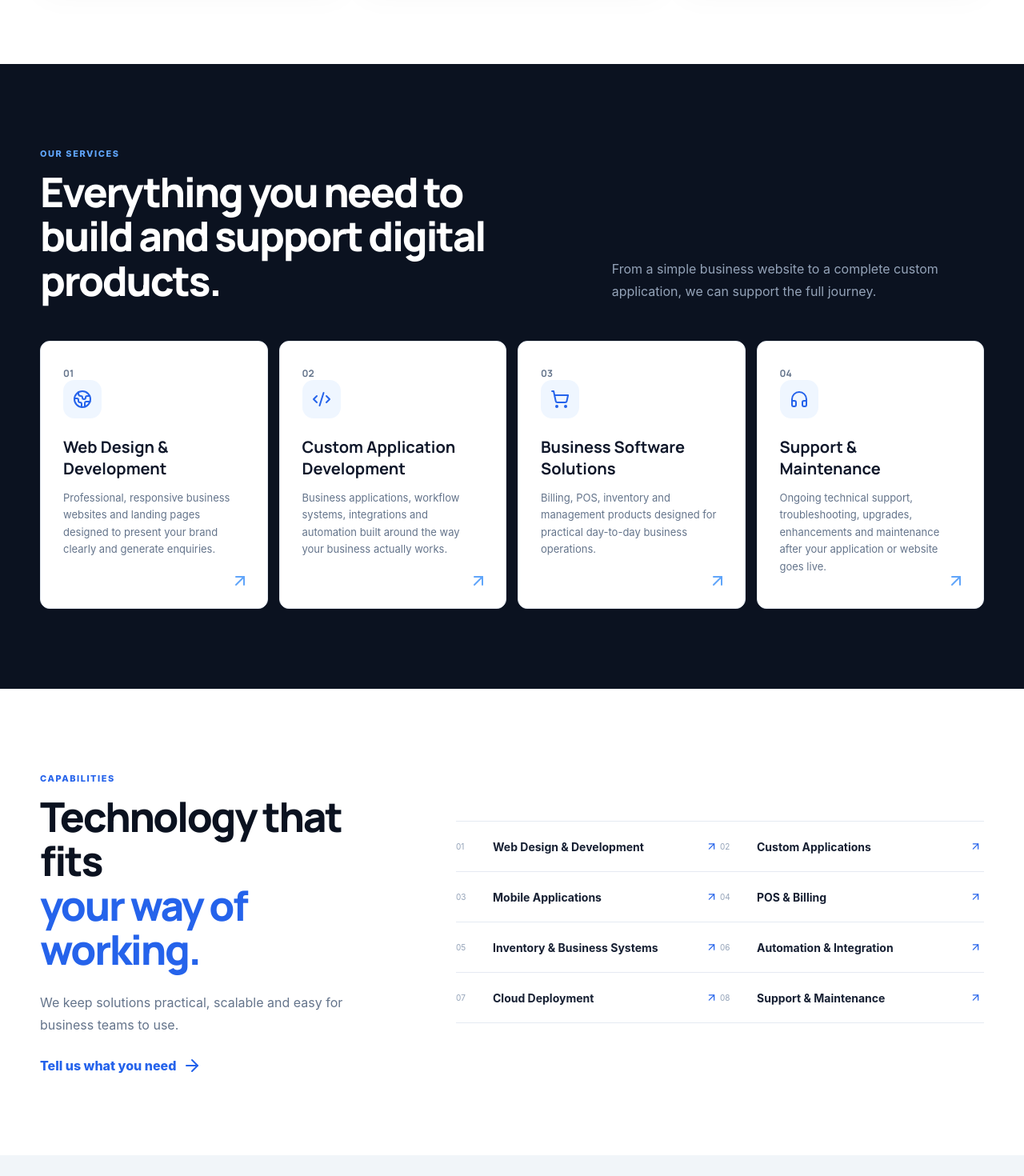
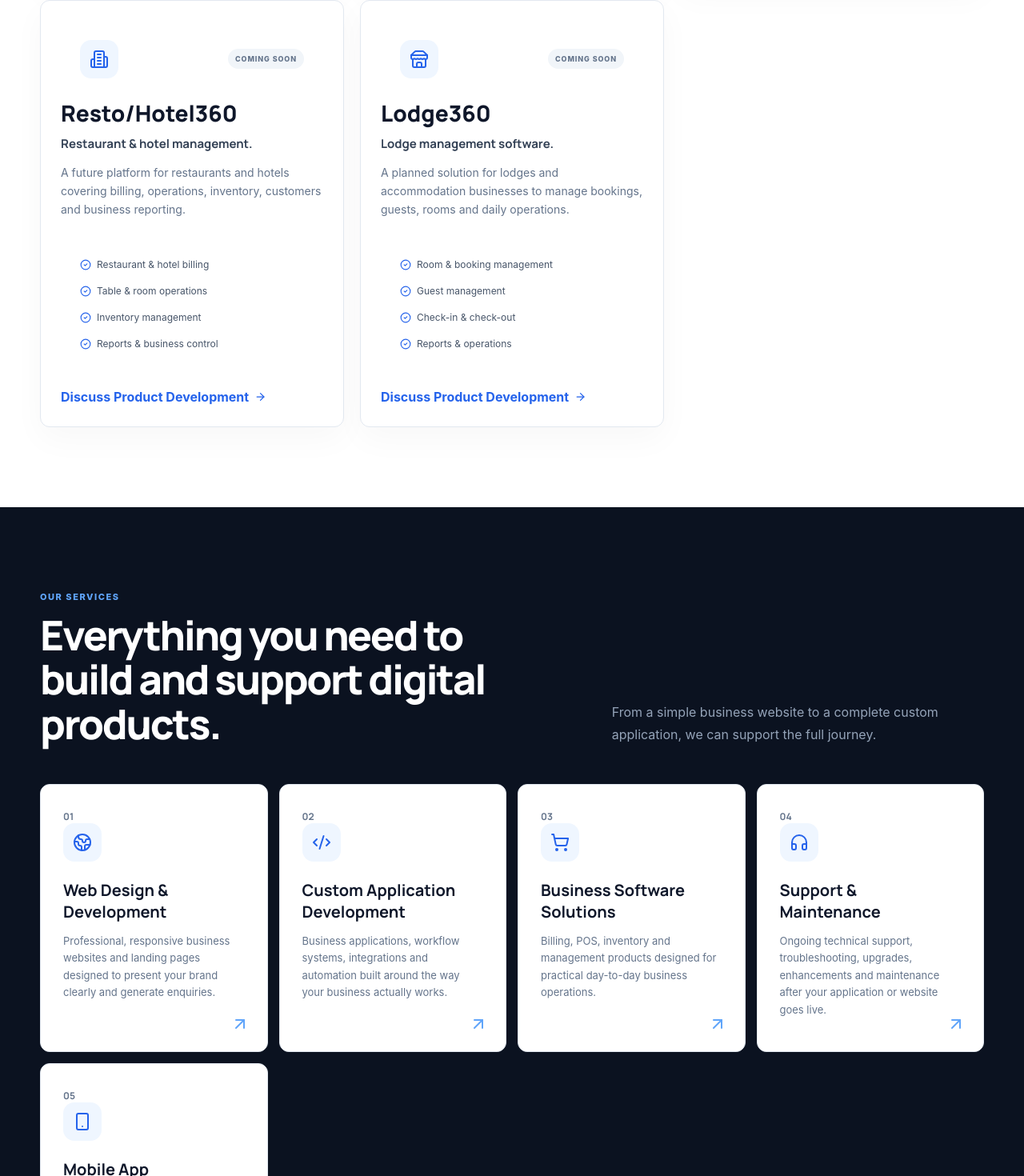
Before and after one commit to rajeshkumarveeru-png/r2techsolutions, a React (Vite) app: page / in a window 1280 px wide. Shown: the part 1883-3353 px from the top of the page at 80% size. Built offline with nearby package versions, Linux system fonts and the light colour scheme.

Commit message:
additional info!

```diff
--- a/src/App.tsx
+++ b/src/App.tsx
@@ -1,7 +1,7 @@
 import { useState } from 'react'
 import {
   ArrowRight, ArrowUpRight, Barcode, BarChart3, Boxes, CheckCircle2,
-  Code2, CreditCard, Globe2, Headphones, HeartPulse, HardDrive, Menu,
+  Building2, Code2, CreditCard, Globe2, Headphones, HeartPulse, HardDrive, Menu,
   MessageCircle, Package, Phone, ShoppingCart, Smartphone, Sparkles,
   Store, Users, X, Zap
 } from 'lucide-react'
@@ -15,6 +15,8 @@ const products = [
   { icon: ShoppingCart, name: 'SmartBill', tag: 'AVAILABLE', title: 'Smart billing. Simple business.', text: 'A practical billing, POS, inventory and business management platform for growing businesses.', features: ['GST billing & payments', 'Inventory & stock control', 'Customers & expenses', 'Reports & WhatsApp invoice'] },
   { icon: Sparkles, name: 'Jewell360', tag: 'COMING SOON', title: 'Jewellery business management.', text: 'A focused platform planned for jewellery stores with billing, stock, customer and business operations.', features: ['Jewellery billing', 'Stock management', 'Customer management', 'Reports & operations'] },
   { icon: Package, name: 'Textile360', tag: 'COMING SOON', title: 'Textile business management.', text: 'A dedicated software platform planned for textile and garment businesses.', features: ['Product management', 'Sales & billing', 'Inventory control', 'Customers & reports'] },
+  { icon: Building2, name: 'Resto/Hotel360', tag: 'COMING SOON', title: 'Restaurant & hotel management.', text: 'A future platform for restaurants and hotels covering billing, operations, inventory, customers and business reporting.', features: ['Restaurant & hotel billing', 'Table & room operations', 'Inventory management', 'Reports & business control'] },
+  { icon: Store, name: 'Lodge360', tag: 'COMING SOON', title: 'Lodge management software.', text: 'A planned solution for lodges and accommodation businesses to manage bookings, guests, rooms and daily operations.', features: ['Room & booking management', 'Guest management', 'Check-in & check-out', 'Reports & operations'] },
 ]
 
 const services = [
@@ -22,6 +24,7 @@ const services = [
   { icon: Code2, title: 'Custom Application Development', text: 'Business applications, workflow systems, integrations and automation built around the way your business actually works.' },
   { icon: ShoppingCart, title: 'Business Software Solutions', text: 'Billing, POS, inventory and management products designed for practical day-to-day business operations.' },
   { icon: Headphones, title: 'Support & Maintenance', text: 'Ongoing technical support, troubleshooting, upgrades, enhancements and maintenance after your application or website goes live.' },
+  { icon: Smartphone, title: 'Mobile App Development', text: 'Android and iOS-ready mobile applications for business workflows, customer experiences, field operations and connected software systems.' },
 ]
 
 const clients = [
```
